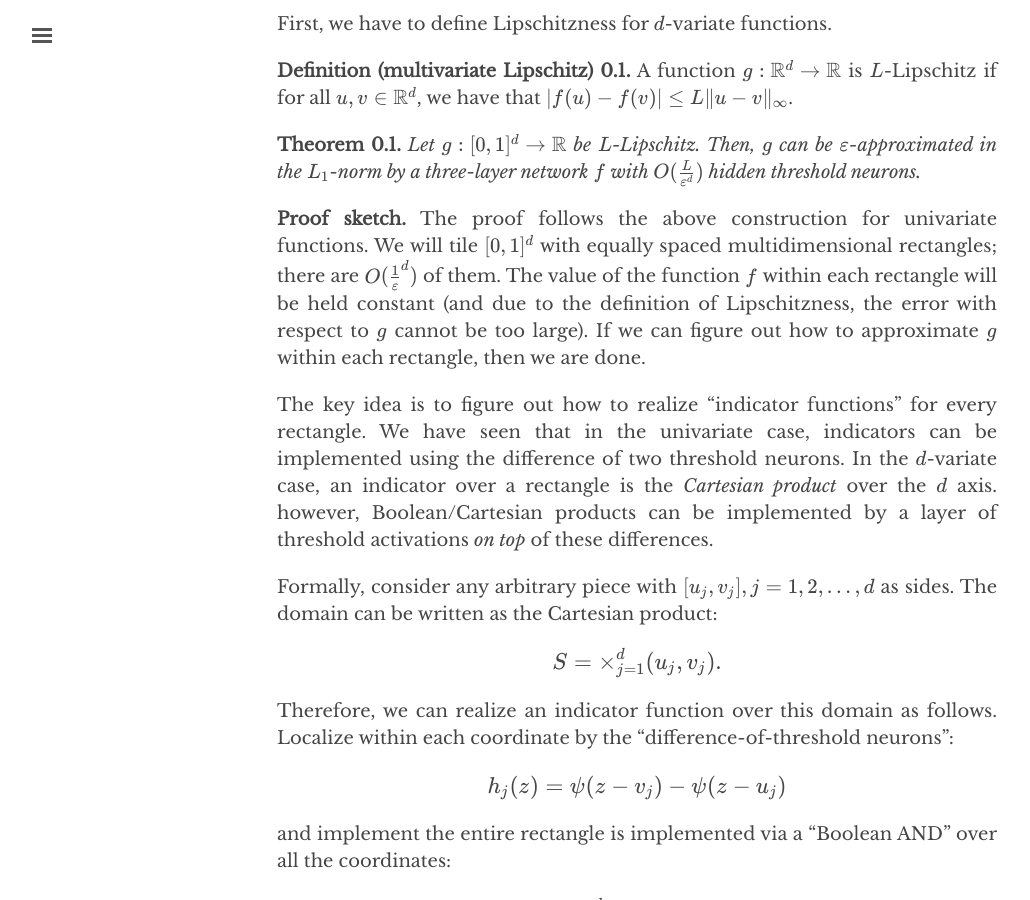
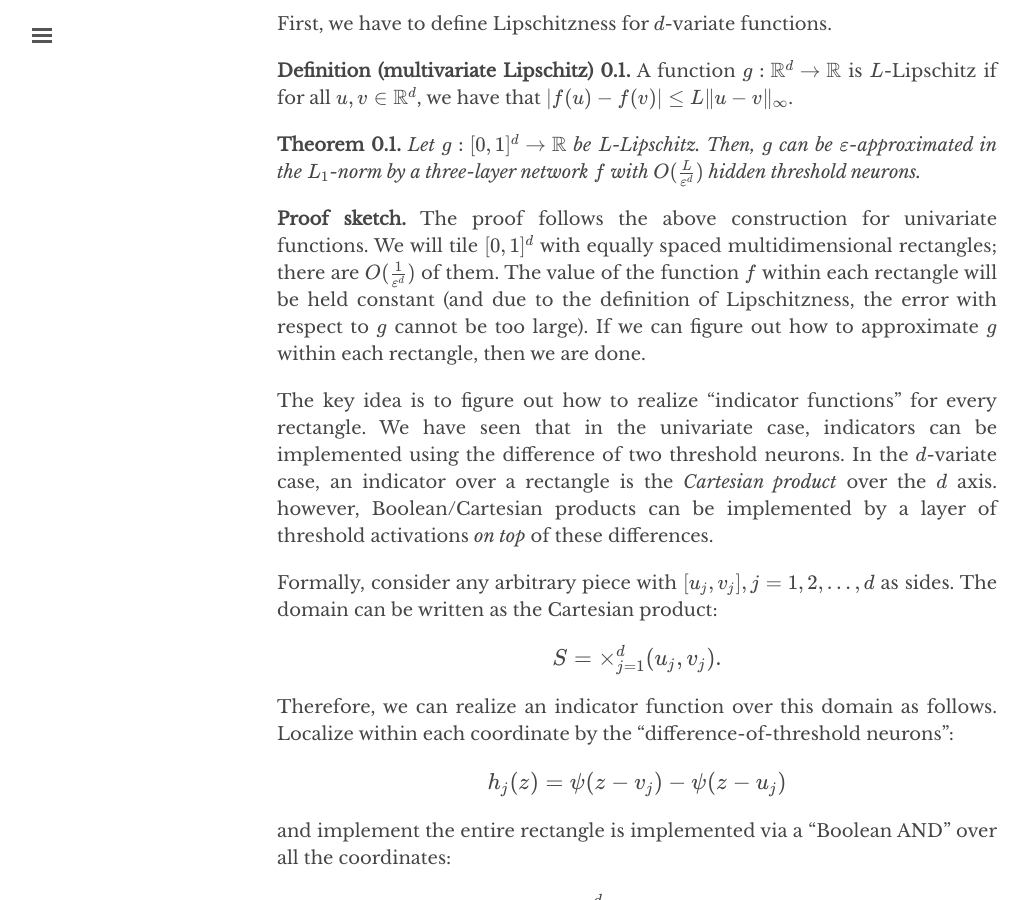
Before and after one commit to chinmayhegde/fodl, a Jekyll site: the page built from _posts/2022-01-17-representation02.md, in a window 1280 px wide and 900 px high, scrolled down 2912 px. Shown: the whole window, without its empty margins (3-1033 px from the left). Built offline with Jekyll 4.4.1, drawn with Linux system fonts in a browser that asks for light colours; nearby versions of some CDN libraries.

```diff
--- a/_posts/2022-01-17-representation02.md
+++ b/_posts/2022-01-17-representation02.md
@@ -91,7 +91,7 @@ First, we have to define Lipschitzness for $d$-variate functions.
 {:.theorem}
 
 **Proof sketch.**{:label #multivariateproof}
-  The proof follows the above construction for univariate functions. We will tile $[0,1]^d$ with equally spaced multidimensional rectangles; there are $O(\frac{1}{\varepsilon}^d)$ of them. The value of the function $f$ within each rectangle will be held constant (and due to the definition of Lipschitzness, the error with respect to $g$ cannot be too large). If we can figure out how to approximate $g$ within each rectangle, then we are done.
+  The proof follows the above construction for univariate functions. We will tile $[0,1]^d$ with equally spaced multidimensional rectangles; there are $O(\frac{1}{\varepsilon^d})$ of them. The value of the function $f$ within each rectangle will be held constant (and due to the definition of Lipschitzness, the error with respect to $g$ cannot be too large). If we can figure out how to approximate $g$ within each rectangle, then we are done.
 
   The key idea is to figure out how to realize "indicator functions" for every rectangle. We have seen that in the univariate case, indicators can be implemented using the difference of two threshold neurons. In the $d$-variate case, an indicator over a rectangle is the *Cartesian product* over the $d$ axis. however, Boolean/Cartesian products can be implemented by a layer of threshold activations *on top* of these differences.
 
```
